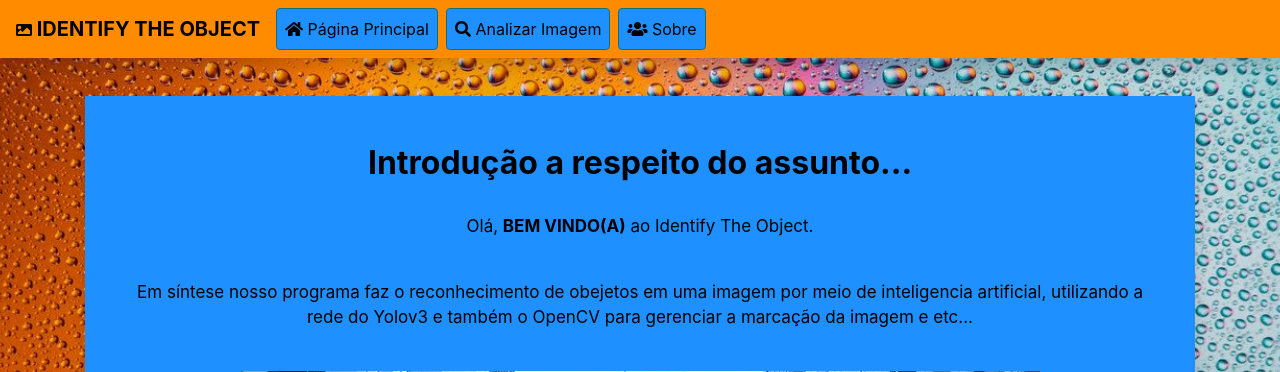
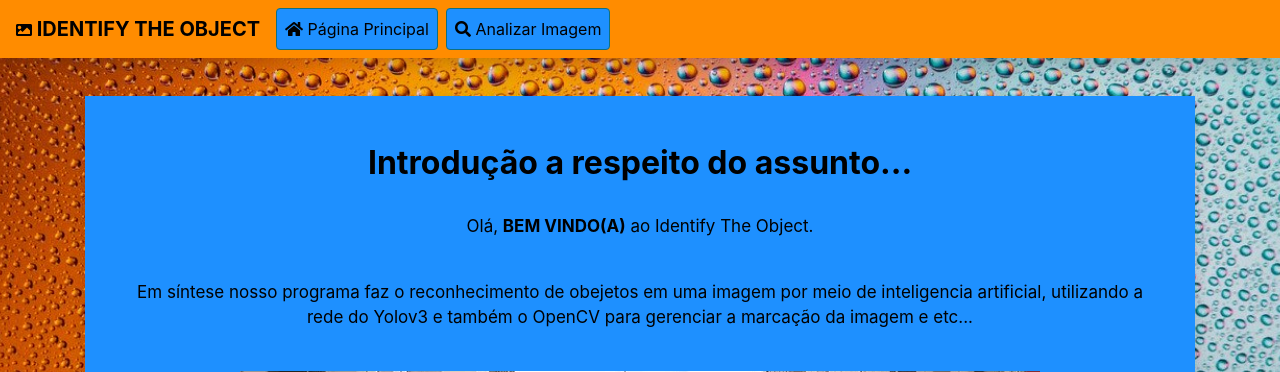
Before and after one commit to Jeremias333/IdentifyTheObject, a Django app: page / in a window 1280 px wide. Shown: the top 372 px of the page. Run offline with Django 3.2, Linux system fonts and the light colour scheme; some libraries are stand-ins or nearby versions.

Commit message:
feat(button-about): removido do projeto.

```diff
--- a/IdentifyTheObject/main/templates/base.html
+++ b/IdentifyTheObject/main/templates/base.html
@@ -41,9 +41,6 @@
 						<a class="btn btn-info custom-btn active nav-link mr-2" href="/recognition"  style="color: black; background-color:#1E90FF"><span class="fas fa-search"></span> Analizar Imagem
 						</a>
 					</li>
-					<li class="nav-item active">
-						<a class="btn btn-info custom-btn active nav-link" href="/about" style="color: black; background-color:#1E90FF"><span class="fas fa-users"></span> Sobre</a>
-					</li>
 				</ul>
 			</div>
 		</nav>
```
